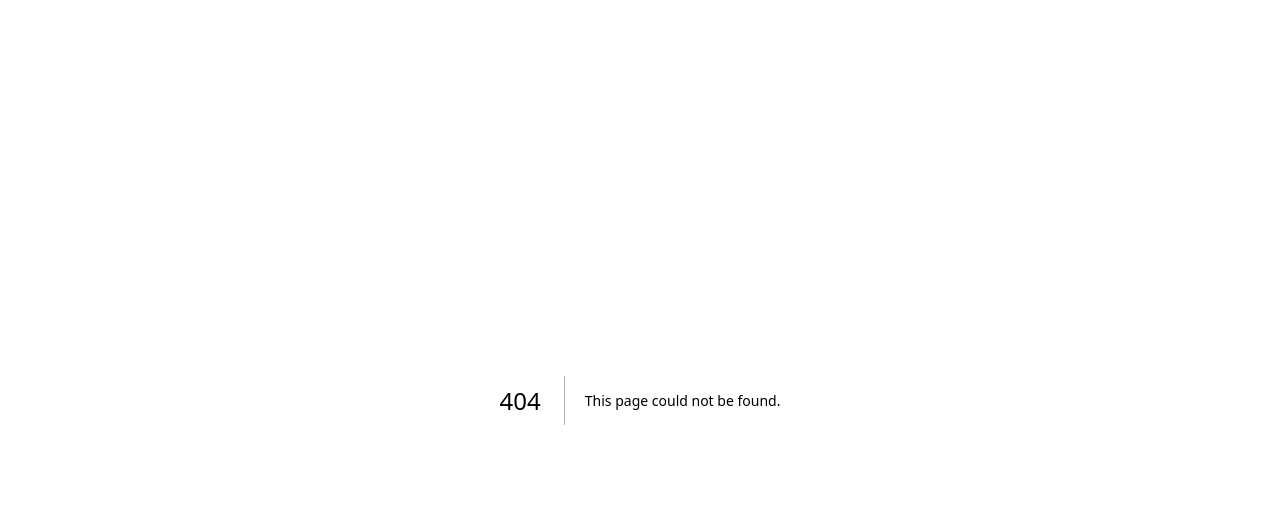
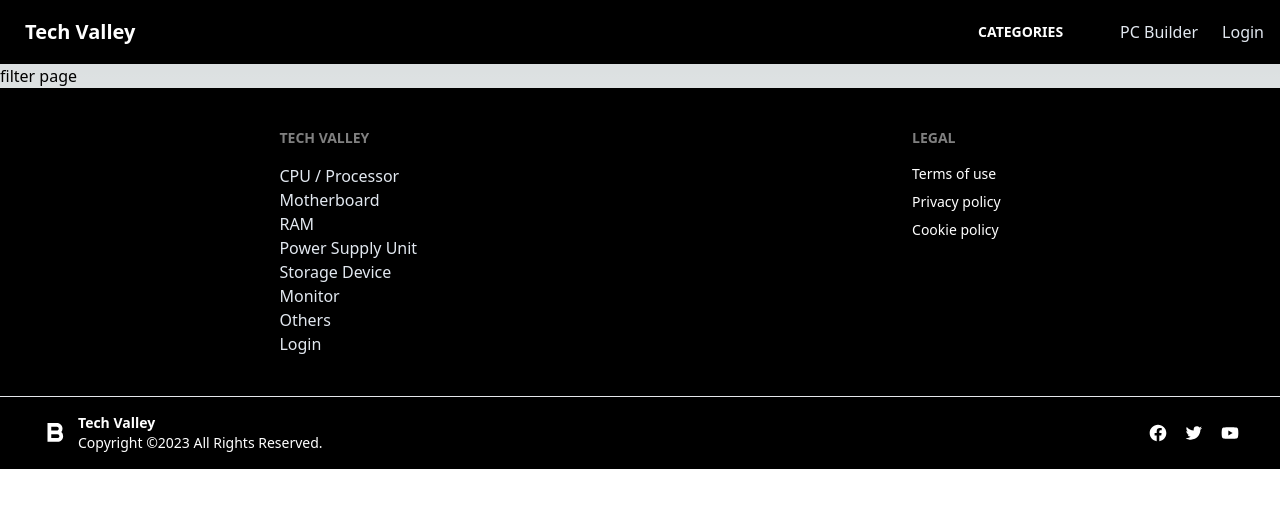
Before and after one commit to afsumeem/tech-valley-nextJs, a Next.js app: page /products in a window 1280 px wide. Before the commit this address had no page. Shown: the top 508 px of the page. Built offline with nearby package versions, Linux system fonts and the light colour scheme; no server answers.

Commit message:
navbar footer done

```diff
--- a/src/components/Shared/Footer.js
+++ b/src/components/Shared/Footer.js
@@ -1,7 +1,135 @@
-import React from "react";
+import { BiBold } from "react-icons/bi";
+import { BiLogoFacebookCircle } from "react-icons/bi";
+import { BiLogoTwitter } from "react-icons/bi";
+import { BiLogoYoutube } from "react-icons/bi";
+import { useSession, signOut } from "next-auth/react";
+import Link from "next/link";
 
 const Footer = () => {
-  return <div></div>;
+  const { data: session } = useSession();
+
+  return (
+    <footer className="bg-black ">
+      <footer className="footer p-10 text-base-content flex justify-around">
+        <nav className="text-white">
+          <header className="footer-title">Tech Valley</header>
+
+          <ul>
+            <li>
+              <Link
+                href="/cpu"
+                className="text-slate-200 hover:text-white text-base link-hover"
+              >
+                CPU / Processor
+              </Link>
+            </li>
+            <li>
+              <Link
+                href="/motherboard"
+                className="text-slate-200 hover:text-white text-base link-hover"
+              >
+                Motherboard
+              </Link>
+            </li>
+            <li>
+              <Link
+                href="/ram"
+                className="text-slate-200 hover:text-white text-base link-hover"
+              >
+                RAM
+              </Link>
+            </li>
+            <li>
+              <Link
+                href="/powersupply"
+                className="text-slate-200 hover:text-white text-base link-hover"
+              >
+                Power Supply Unit
+              </Link>
+            </li>
+            <li>
+              <Link
+                href="/storage"
+                className="text-slate-200 hover:text-white text-base link-hover"
+              >
+                Storage Device
+              </Link>
+            </li>
+            <li>
+              <Link
+                href="/monitor"
+                className="text-slate-200 hover:text-white text-base link-hover"
+              >
+                Monitor
+              </Link>
+            </li>
+            <li>
+              <Link
+                href="/others"
+                className="text-slate-200 hover:text-white text-base link-hover"
+              >
+                Others
+              </Link>
+            </li>
+
+            {!session?.user && (
+              <Link
+                href="/login"
+                className="text-slate-200 hover:text-white text-base link-hover"
+              >
+                Login
+              </Link>
+            )}
+            {/* logout */}
+            {session?.user && (
+              <button
+                onClick={() => signOut()}
+                className="text-slate-200 hover:text-white text-base link-hover"
+              >
+                Logout
+              </button>
+            )}
+          </ul>
+        </nav>
+        <nav className="text-white">
+          <header className="footer-title">Legal</header>
+          <a className="link link-hover">Terms of use</a>
+          <a className="link link-hover">Privacy policy</a>
+          <a className="link link-hover">Cookie policy</a>
+        </nav>
+      </footer>
+      <footer className="footer px-10 py-4 border-t  text-base-content border-base-30">
+        <aside className="items-center grid-flow-col">
+          <span className="text-white text-3xl">
+            <BiBold />
+          </span>
+          <p className="text-white">
+            <span className="font-bold">Tech Valley</span> <br />
+            Copyright &copy;2023 All Rights Reserved.
+          </p>
+        </aside>
+        <nav className="md:place-self-center md:justify-self-end">
+          <div className="grid grid-flow-col gap-4">
+            <a>
+              <span className="text-white text-xl">
+                <BiLogoFacebookCircle />
+              </span>
+            </a>
+            <a>
+              <span className="text-white text-xl">
+                <BiLogoTwitter />
+              </span>
+            </a>
+            <a>
+              <span className="text-white text-xl">
+                <BiLogoYoutube />
+              </span>
+            </a>
+          </div>
+        </nav>
+      </footer>
+    </footer>
+  );
 };
 
 export default Footer;
--- a/src/components/Shared/Navbar.js
+++ b/src/components/Shared/Navbar.js
@@ -1,7 +1,120 @@
-import React from "react";
+import { useSession, signOut } from "next-auth/react";
+import Link from "next/link";
 
 const Navbar = () => {
-  return <div></div>;
+  const { data: session } = useSession();
+
+  return (
+    <nav className="navbar bg-black flex justify-between">
+      <Link
+        href="/"
+        className="btn btn-ghost hover:bg-inherit text-white normal-case text-xl"
+      >
+        Tech Valley
+      </Link>
+
+      <div className="navbar-end w-full">
+        <details className="dropdown dropdown-end">
+          <summary
+            tabIndex={0}
+            className="btn btn-ghost text-white hover:bg-slate-800 transition duration-1000"
+          >
+            Categories
+          </summary>
+
+          <ul
+            tabIndex={0}
+            className="menu menu-sm dropdown-content mt-3 z-[1] p-2 shadow bg-blue-950 rounded-box w-52"
+          >
+            <li>
+              <Link
+                href="/cpu"
+                className="text-slate-200 hover:text-white text-base"
+              >
+                CPU / Processor
+              </Link>
+            </li>
+            <li>
+              <Link
+                href="/motherboard"
+                className="text-slate-200 hover:text-white text-base"
+              >
+                Motherboard
+              </Link>
+            </li>
+            <li>
+              <Link
+                href="/ram"
+                className="text-slate-200 hover:text-white text-base"
+              >
+                RAM
+              </Link>
+            </li>
+            <li>
+              <Link
+                href="/powersupply"
+                className="text-slate-200 hover:text-white text-base"
+              >
+                Power Supply Unit
+              </Link>
+            </li>
+            <li>
+              <Link
+                href="/storage"
+                className="text-slate-200 hover:text-white text-base"
+              >
+                Storage Device
+              </Link>
+            </li>
+            <li>
+              <Link
+                href="/monitor"
+                className="text-slate-200 hover:text-white text-base"
+              >
+                Monitor
+              </Link>
+            </li>
+            <li>
+              <Link
+                href="/others"
+                className="text-slate-200 hover:text-white text-base"
+              >
+                Others
+              </Link>
+            </li>
+          </ul>
+        </details>
+
+        {/* pc builder button */}
+        <div className="flex items-center pl-8">
+          <Link href="/pcbuilder">
+            <button className="text-slate-200 hover:text-white text-base hover:bg-slate-800 p-2 rounded transition duration-700">
+              PC Builder
+            </button>
+          </Link>
+
+          <div className="ml-2">
+            {" "}
+            {/* user sign in & sign up */}
+            {!session?.user && (
+              <button className="text-slate-200 hover:text-white text-base hover:bg-slate-800 p-2 rounded transition duration-700 ">
+                Login
+              </button>
+            )}
+            {/* logout */}
+            {session?.user && (
+              <button
+                onClick={() => signOut()}
+                className="text-slate-200 hover:text-white text-base hover:bg-slate-800 p-2 rounded transition duration-700"
+              >
+                Logout
+              </button>
+            )}
+          </div>
+        </div>
+      </div>
+    </nav>
+  );
 };
 
 export default Navbar;
--- /dev/null
+++ b/src/components/UI/HeroSection.js
@@ -0,0 +1,36 @@
+import Image from "next/image";
+import Link from "next/link";
+
+const HeroSection = () => {
+  return (
+    <div className="hero min-h-screen bg-base-200">
+      <div className="hero-content flex-col lg:flex-row-reverse">
+        <Image
+          height={500}
+          width={500}
+          src=""
+          className="max-w-sm rounded-lg"
+          alt="banner"
+        />
+        <div className="md:text-center lg:text-left">
+          <h1 className="text-5xl font-bold">
+            Feast Your Eyes on <br /> A Good Book!
+          </h1>
+          <p className="py-6">
+            Books play a quintessential role in every student life by
+            introducing them to a world of imagination, providing knowledge of
+            the outside world, improving their reading, writing and speaking
+            skills as well as boosting memory and intelligence.
+          </p>
+          <Link href="books">
+            <button className="btn text-black hover:bg-black bg-slate-400 hover:text-white transition duration-1000 font-bold">
+              Build Your Own PC!
+            </button>
+          </Link>
+        </div>
+      </div>
+    </div>
+  );
+};
+
+export default HeroSection;
--- /dev/null
+++ b/src/pages/404.js
@@ -0,0 +1,16 @@
+import { useRouter } from "next/router";
+import React from "react";
+
+const ErrorPage = () => {
+  const router = useRouter();
+  setTimeout(() => {
+    router.push("/");
+  }, 2000);
+  return (
+    <div>
+      <h2>page not found</h2>
+    </div>
+  );
+};
+
+export default ErrorPage;
--- a/src/pages/index.js
+++ b/src/pages/index.js
@@ -1,3 +1,19 @@
+import HeroSection from "@/components/UI/HeroSection";
+import Head from "next/head";
+
 export default function Home() {
-  return <div>Home page</div>;
+  return (
+    <>
+      <Head>
+        <title>Tech Valley</title>
+        <meta
+          name="description"
+          content="A PC Builder website made by next-js"
+        />
+        <meta name="viewport" content="width=device-width, initial-scale=1" />
+        <link rel="icon" href="/favicon.ico" />
+      </Head>
+      <HeroSection />
+    </>
+  );
 }
--- /dev/null
+++ b/src/pages/pcbuilder.js
@@ -0,0 +1,7 @@
+import React from "react";
+
+const PCBuilderPage = () => {
+  return <div></div>;
+};
+
+export default PCBuilderPage;
--- /dev/null
+++ b/src/pages/products/[...slug].js
@@ -0,0 +1,11 @@
+import React from "react";
+
+const CatchAllRoutes = () => {
+  return (
+    <div>
+      <h2>filter page</h2>
+    </div>
+  );
+};
+
+export default CatchAllRoutes;
--- /dev/null
+++ b/src/pages/products/[productdetail].js
@@ -0,0 +1,13 @@
+import { useRouter } from "next/router";
+import React from "react";
+
+const ProductDetailsPage = () => {
+  const router = useRouter();
+  return (
+    <div>
+      <h2>Product details {router.query.productdetail}</h2>
+    </div>
+  );
+};
+
+export default ProductDetailsPage;
--- /dev/null
+++ b/src/pages/products/index.js
@@ -0,0 +1,11 @@
+import React from "react";
+
+const ProductPage = () => {
+  return (
+    <div>
+      <h2>this is product page</h2>
+    </div>
+  );
+};
+
+export default ProductPage;
```
